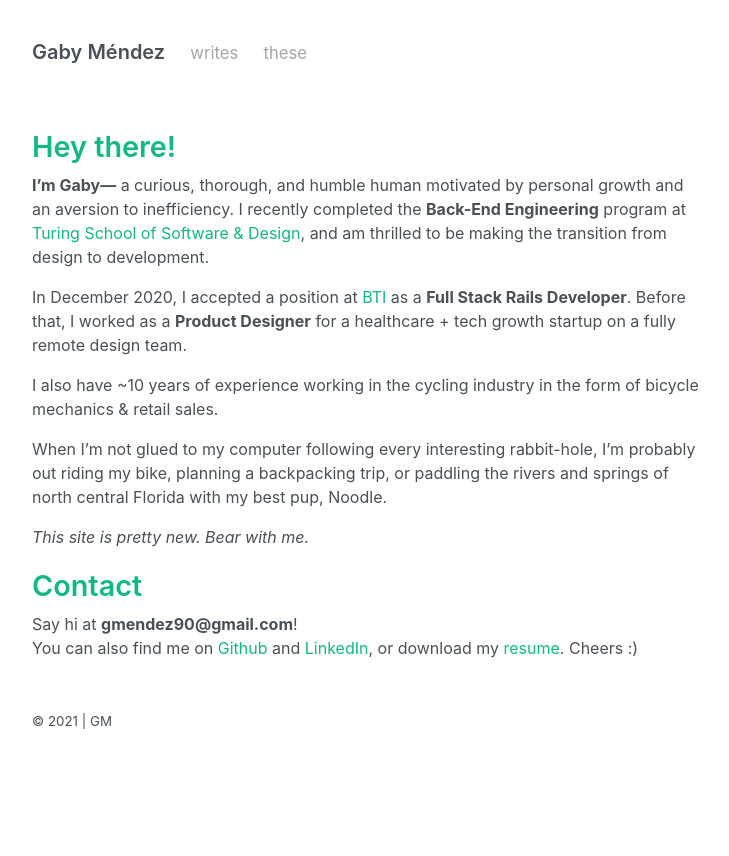
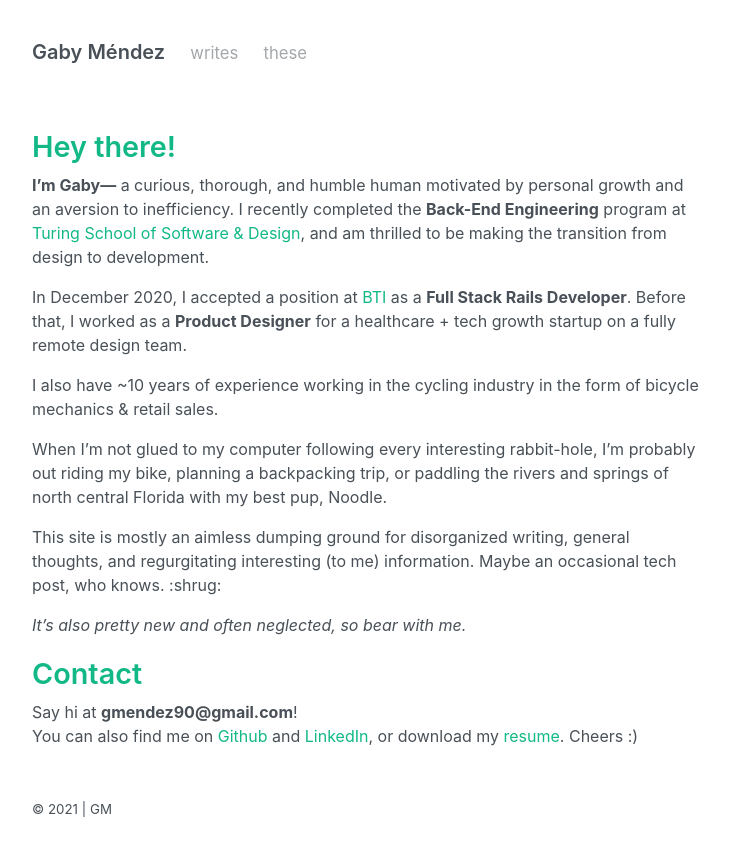
Before and after one commit to gabichuelas/gabichuelas.github.io, a Jekyll site: the page built from index.md, in a window 1280 px wide. Shown: the top 856 px of the page, without its empty margins (272-1001 px from the left). Built offline with Jekyll 4.4.1, drawn with Linux system fonts in a browser that asks for light colours.

Commit message:
Update index.md

```diff
--- a/index.md
+++ b/index.md
@@ -13,7 +13,9 @@ I also have ~10 years of experience working in the cycling industry in the form
 
 When I'm not glued to my computer following every interesting rabbit-hole, I'm probably out riding my bike, planning a backpacking trip, or paddling the rivers and springs of north central Florida with my best pup, Noodle.
 
-_This site is pretty new. Bear with me._
+This site is mostly an aimless dumping ground for disorganized writing, general thoughts, and regurgitating interesting (to me) information. Maybe an occasional tech post, who knows. :shrug:
+
+_It's also pretty new and often neglected, so bear with me._
 
 # Contact
 
```
